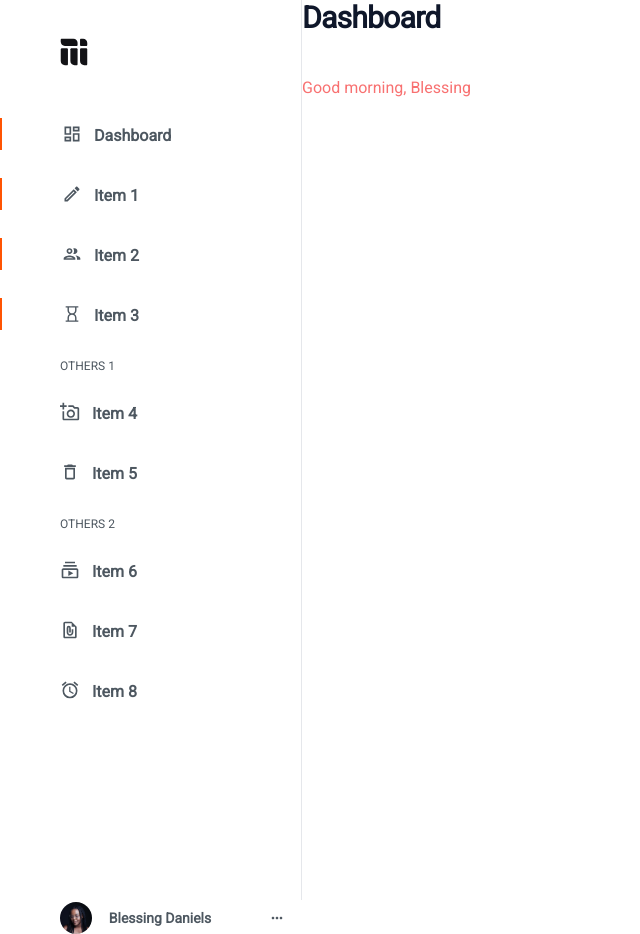
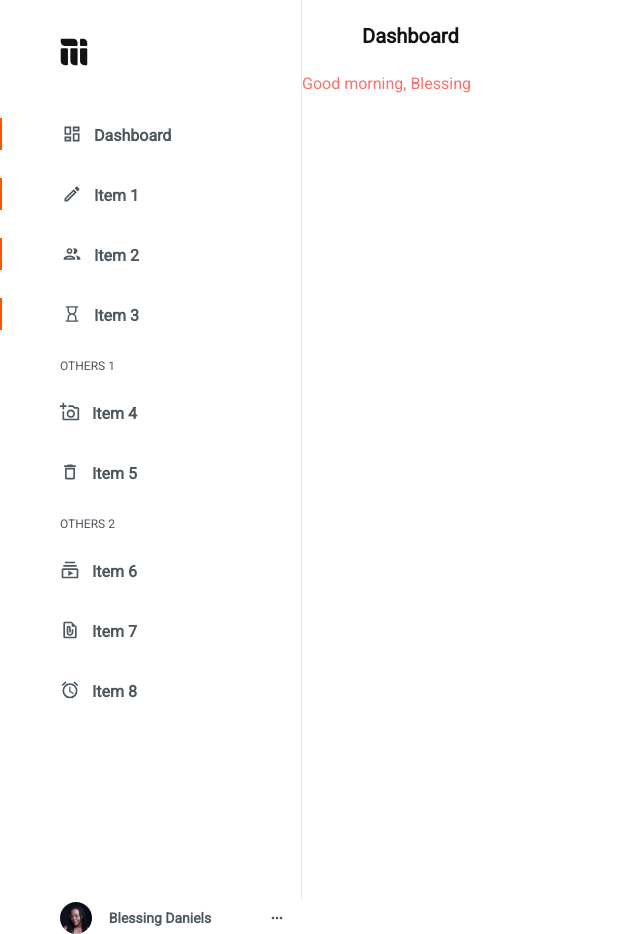
Before and after one commit to chidexebere/mainstack-dashboard, a Next.js app: page / in a window 1280 px wide. Shown: the whole page, without its empty margins (0-640 px from the left). Built offline with nearby package versions, Linux system fonts and the light colour scheme.

Commit message:
Modify header component styling

```diff
--- a/src/layout/Header.tsx
+++ b/src/layout/Header.tsx
@@ -3,10 +3,8 @@ interface Props {
 }
 
 const Header = ({ title }: Props) => (
-	<div className=" mb-10">
-		<p className="text-3xl font-extrabold tracking-tight text-slate-900">
-			{title}
-		</p>
+	<div className="pl-[60px] py-[22px]">
+		<h2 className="text-xl font-extrabold text-[#131316]">{title}</h2>
 	</div>
 );
 
```
